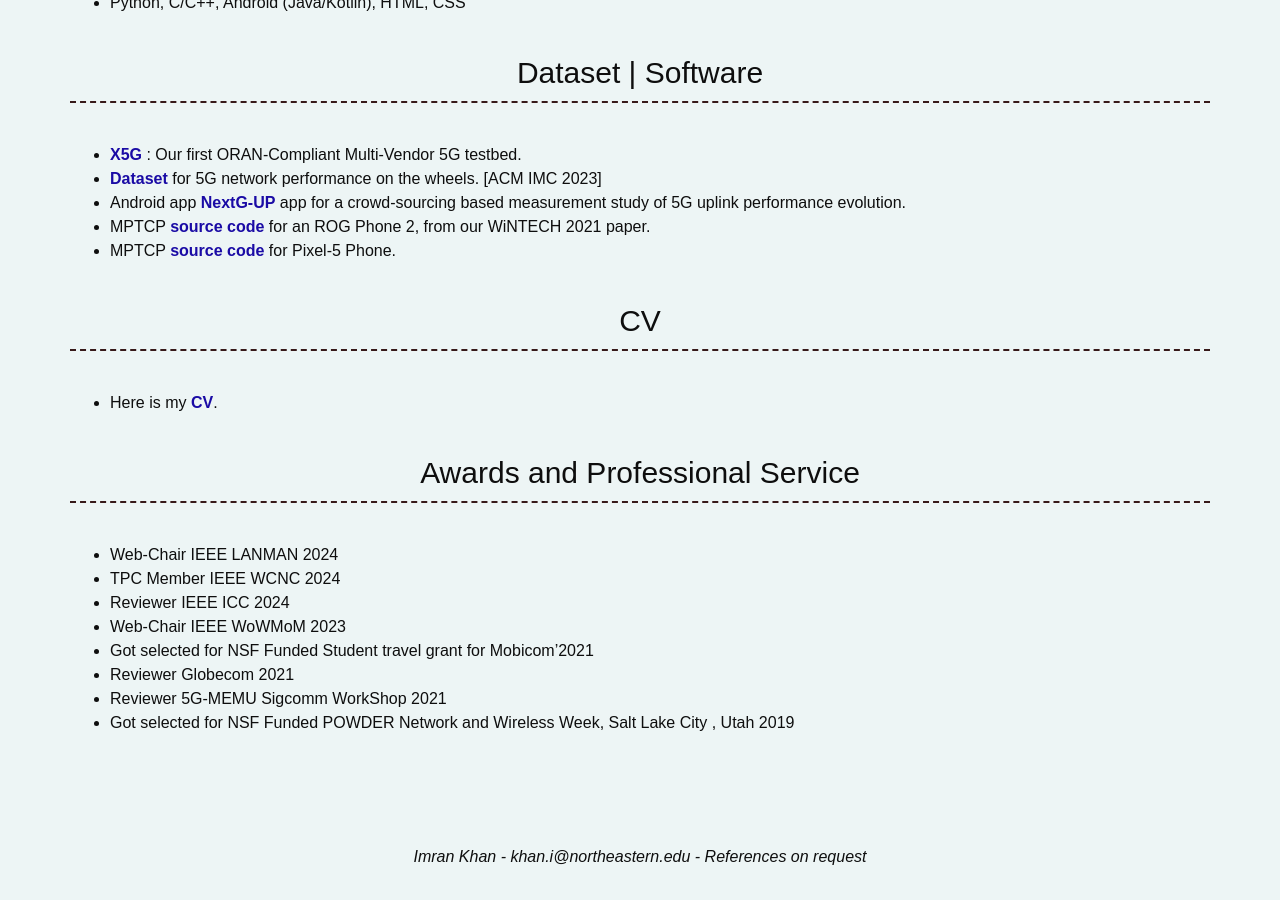
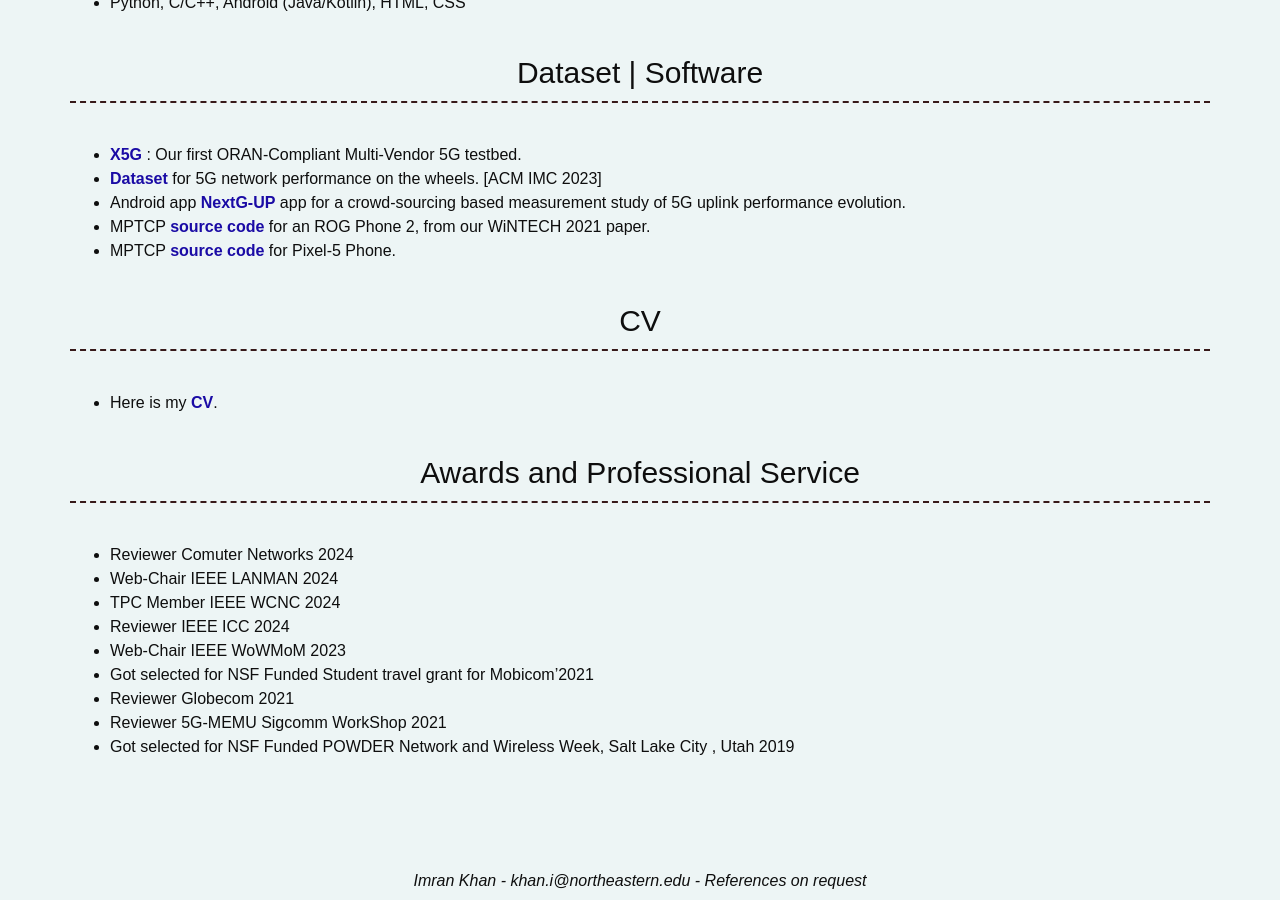
Before and after one commit to imranbuet63/imranbuet63.github.io, a Jekyll site: the page built from index.md, in a window 1280 px wide and 900 px high, scrolled down 2366 px. Built offline with Jekyll 4.4.1, drawn with Linux system fonts in a browser that asks for light colours; nearby versions of some CDN libraries; before the commit the page ends 3242 px from its top, so only the background shows below that.

Commit message:
Award sections updated

```diff
--- a/_config.yml
+++ b/_config.yml
@@ -156,6 +156,7 @@ content:
   - title: Awards and Professional Service
     layout: text
     content: | # this will include new lines to allow paragraphs
+      - Reviewer Comuter Networks 2024
       - Web-Chair IEEE LANMAN 2024
       - TPC Member IEEE WCNC 2024
       - Reviewer IEEE ICC 2024
```
